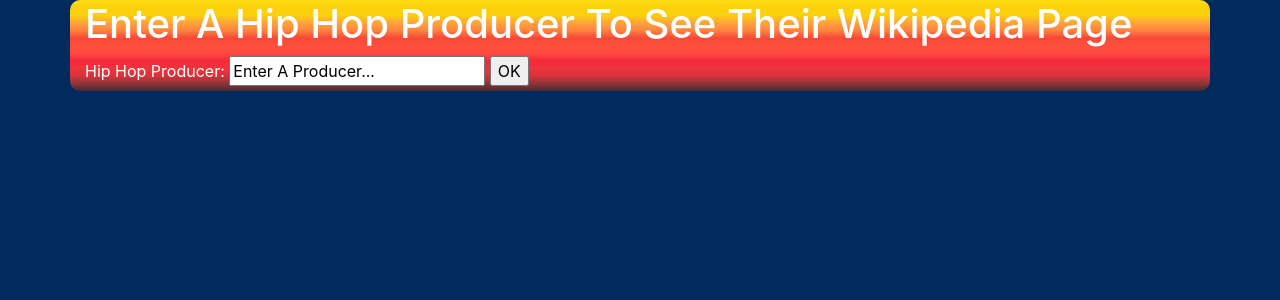
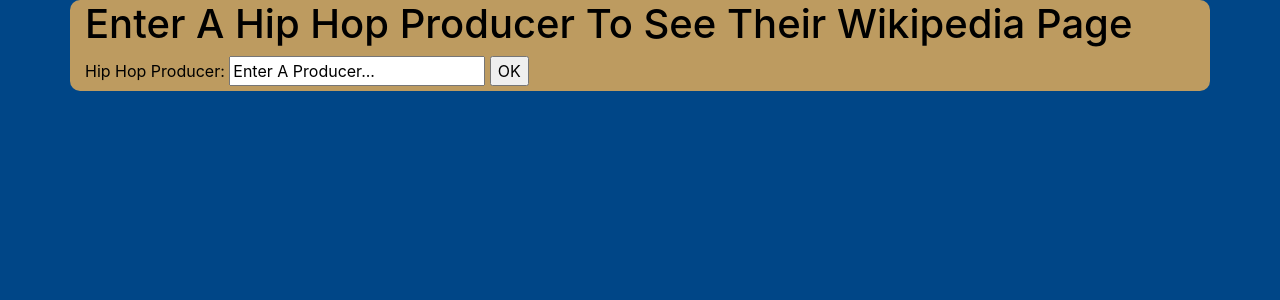
Before and after one commit to matthewgstillman/hip_hop_producers_wikipedia, a Django app: page / in a window 1280 px wide. Shown: the top 300 px of the page. Run offline with Django 3.2, Linux system fonts and the light colour scheme; some libraries are stand-ins or nearby versions.

Commit message:
Added new style and formatting

```diff
--- a/apps/hip_hop_production/static/style.css
+++ b/apps/hip_hop_production/static/style.css
@@ -1,15 +1,15 @@
 body{
-    background-color: #002B5C;
-    color:#F9A01B;
+    background-color: #004687;
+    color: #BD9B60;
 }
 
 .container{
-     background: linear-gradient(#fedd17, #fdd10b, #fad10c, #ffa43b, #ff843f, #f84938, #fe4f3d, #fe4c40, #f42a39, #ee343c, #d9333b, #8d3639, #442b31);
-     color:white;
+     background-color: #BD9B60;
+     color: black;
      border-radius: 10px;
      margin-bottom: 10px;
 }
 
 a{
-    color: white;
+    color: navy;
 }
--- a/apps/hip_hop_production/templates/hip_hop_production/result.html
+++ b/apps/hip_hop_production/templates/hip_hop_production/result.html
@@ -7,7 +7,6 @@
 
 {% block content %}
 <div class="container">
-    <h6>Page: {{ wiki_page }}</h6>
     {% if wiki_images %}
     {% for image in wiki_images %}
     <img src="{{ image }}" alt="Wikipedia Image">
```
Also changed, not shown: db.sqlite3, 1 other file.
